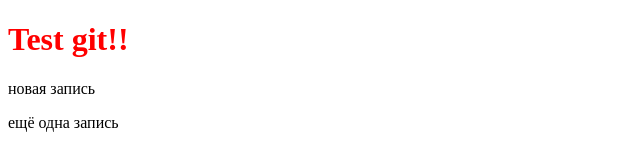
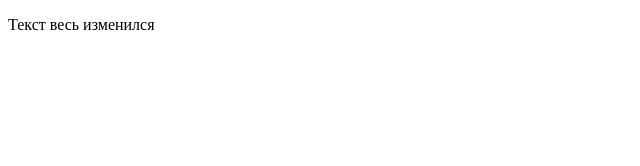
Before and after one commit to saakyanalexandr/hello-world, a plain HTML site: page index.html in a window 1280 px wide. Shown: the whole page, without its empty margins (0-640 px from the left). Drawn offline with Linux system fonts and the light colour scheme.

Commit message:
4 commit

```diff
--- a/index.html
+++ b/index.html
@@ -6,8 +6,6 @@
 <link rel="stylesheet" type="text/css" href="css/style.css">
 </head>
 <body>
-<h1>Test git!!</h1>
-<p>новая запись</p>
-<p>ещё одна запись</p>
+<p>Текст весь изменился</p>
 </body>
 </html>
```
